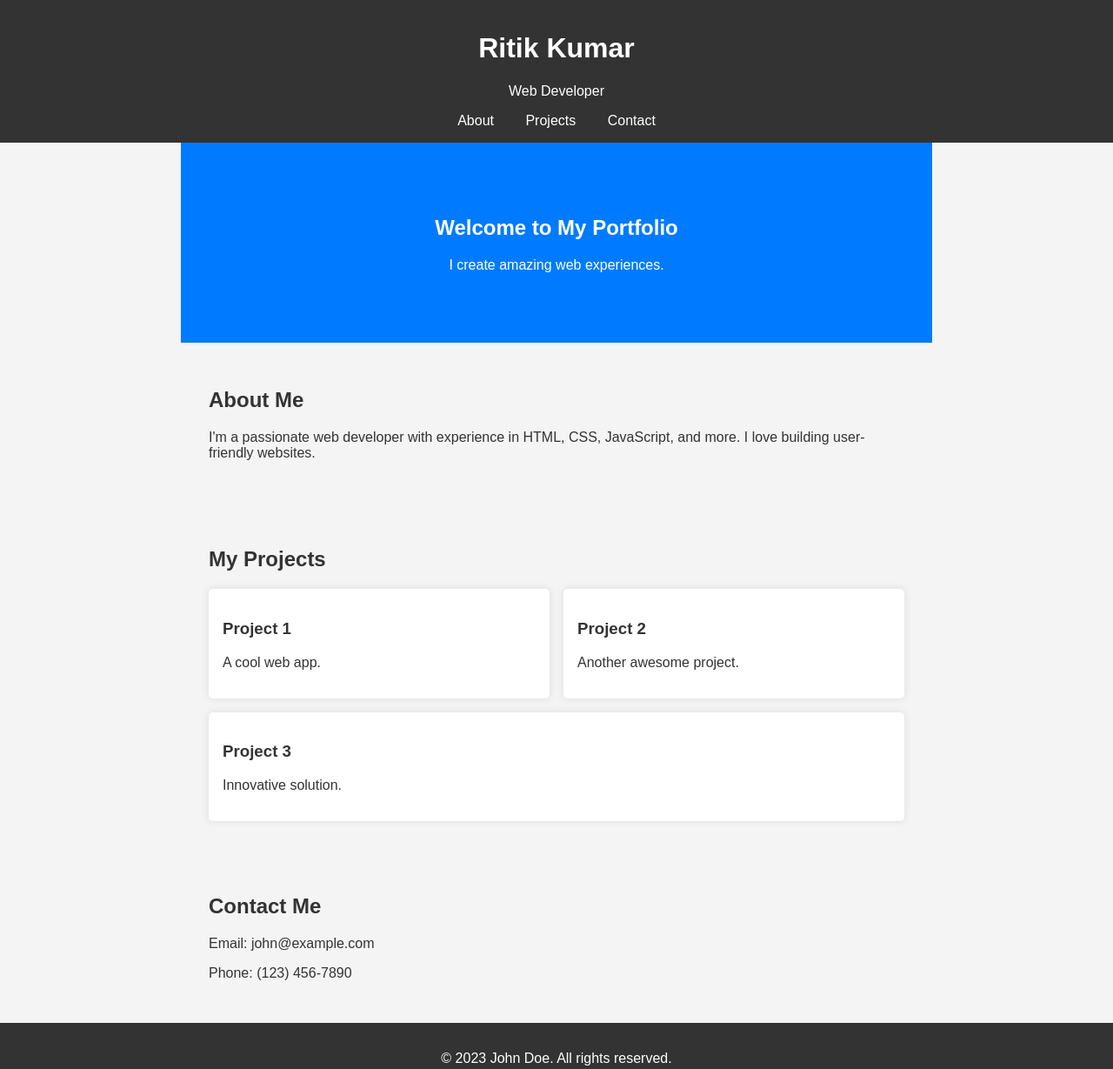
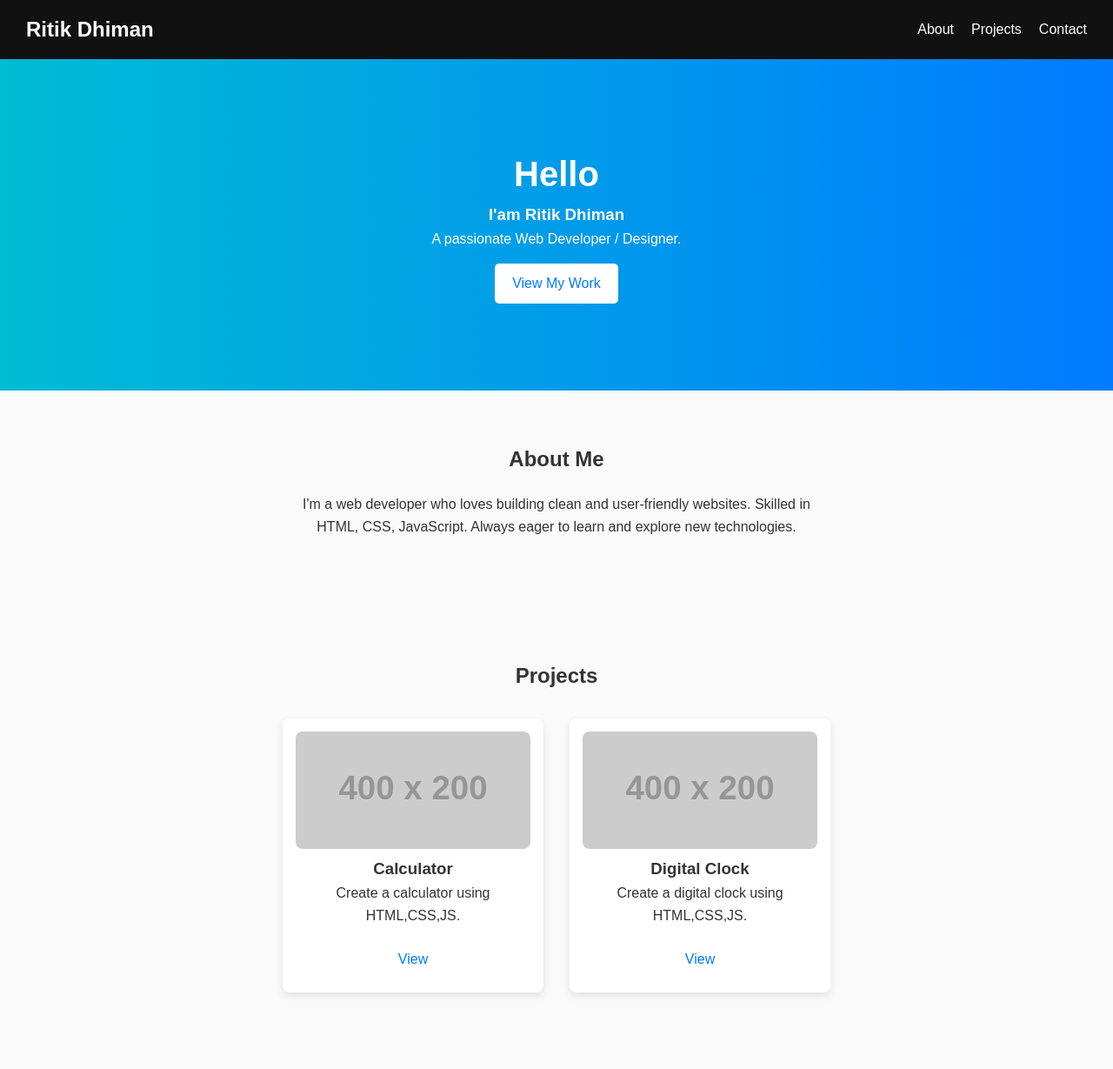
Before and after one commit to ashudhiman9253-dot/Ritikdhiman, a plain HTML site: page index.html in a window 1280 px wide. Shown: the top 1229 px of the page at 87% size. Drawn offline with Linux system fonts and the light colour scheme; placeholder pictures from the web are drawn by us.

Commit message:
Add files via upload

```diff
--- a/index.html
+++ b/index.html
@@ -1,109 +1,234 @@
 <!DOCTYPE html>
 <html lang="en">
 <head>
-    <meta charset="UTF-8">
-    <meta name="viewport" content="width=device-width, initial-scale=1.0">
+  <meta charset="UTF-8" />
+  <meta name="viewport" content="width=device-width, initial-scale=1.0" />
   <title>My Portfolio</title>
   <style>
-        body {
-            font-family: Arial, sans-serif;
+    * {
       margin: 0;
       padding: 0;
-            background-color: #f4f4f4;
+      box-sizing: border-box;
+      font-family: "Poppins", sans-serif;
+    }
+
+    body {
       color: #333;
+      line-height: 1.6;
+      background: #fafafa;
     }
+
     header {
-            background-color: #333;
+      background: #111;
       color: white;
-            padding: 1rem;
+      padding: 15px 30px;
+      position: sticky;
+      top: 0;
+      z-index: 10;
+    }
+
+    nav {
+      display: flex;
+      justify-content: space-between;
+      align-items: center;
+    }
+
+    .logo {
+      font-size: 1.5rem;
+      font-weight: bold;
+    }
+
+    .nav-links {
+      list-style: none;
+      display: flex;
+      gap: 20px;
+    }
+
+    .nav-links a {
+      color: white;
+      text-decoration: none;
+      transition: color 0.3s;
+    }
+
+    .nav-links a:hover {
+      color: #00bcd4;
+    }
+
+    #hero {
+      background: linear-gradient(to right, #00bcd4, #007bff);
+      color: white;
+      text-align: center;
+      padding: 100px 20px;
+    }
+
+    .hero-content h2 {
+      font-size: 2.5rem;
+    }
+
+    .hero-content h2 span {
+      color: #ffe082;
+    }
+
+    .btn {
+      background: white;
+      color: #007bff;
+      padding: 10px 20px;
+      border-radius: 5px;
+      text-decoration: none;
+      display: inline-block;
+      margin-top: 15px;
+      transition: 0.3s;
+    }
+
+    .btn:hover {
+      background: #007bff;
+      color: white;
+    }
+
+    section {
+      padding: 60px 20px;
       text-align: center;
     }
-        nav {
-            margin-top: 1rem;
+
+    .projects-container {
+      display: flex;
+      flex-wrap: wrap;
+      justify-content: center;
+      gap: 30px;
+      margin-top: 30px;
     }
-        nav a {
+
+    .project-card {
+      background: white;
+      width: 300px;
+      border-radius: 8px;
+      box-shadow: 0 4px 10px rgba(0,0,0,0.1);
+      padding: 15px;
+      transition: transform 0.3s;
+    }
+
+    .project-card:hover {
+      transform: translateY(-5px);
+    }
+
+    .project-card img {
+      width: 100%;
+      border-radius: 8px;
+    }
+
+    form {
+      display: flex;
+      flex-direction: column;
+      width: 300px;
+      margin: 0 auto;
+      gap: 15px;
+      margin-top: 20px;
+    }
+
+    form input, form textarea {
+      padding: 10px;
+      border: 1px solid #ccc;
+      border-radius: 5px;
+      font-size: 1rem;
+    }
+
+    form button {
+      background: #007bff;
       color: white;
-            margin: 0 1rem;
-            text-decoration: none;
+      padding: 10px;
+      border: none;
+      border-radius: 5px;
+      cursor: pointer;
+      transition: 0.3s;
     }
-        section {
-            padding: 2rem;
-            max-width: 800px;
-            margin: 0 auto;
+
+    form button:hover {
+      background: #0056b3;
     }
-        .hero {
-            background-color: #007bff;
+
+    footer {
+      background: #111;
       color: white;
       text-align: center;
-            padding: 4rem 2rem;
+      padding: 20px;
+      margin-top: 40px;
     }
-        .projects {
-            display: flex;
-            flex-wrap: wrap;
-            gap: 1rem;
+
+    @media (max-width: 768px) {
+      .projects-container {
+        flex-direction: column;
+        align-items: center;
       }
-        .project {
-            background: white;
-            padding: 1rem;
-            border-radius: 5px;
-            box-shadow: 0 0 10px rgba(0,0,0,0.1);
-            flex: 1 1 300px;
-        }
-        footer {
-            background-color: #333;
-            color: white;
-            text-align: center;
-            padding: 1rem;
     }
   </style>
 </head>
 <body>
   <header>
-        <h1>Ritik Kumar</h1>
-        <p>Web Developer</p>
     <nav>
-            <a href="#about">About</a>
-            <a href="#projects">Projects</a>
-            <a href="#contact">Contact</a>
+      <h1 class="logo">Ritik Dhiman</h1>
+      <ul class="nav-links">
+        <li><a href="#about">About</a></li>
+        <li><a href="#projects">Projects</a></li>
+        <li><a href="#contact">Contact</a></li>
+      </ul>
     </nav>
   </header>
 
-    <section id="hero" class="hero">
-        <h2>Welcome to My Portfolio</h2>
-        <p>I create amazing web experiences.</p>
+  <section id="hero">
+    <div class="hero-content">
+      <h2>Hello </h2>
+      <h3><span>I'am Ritik Dhiman</span></h3>
+      <p>A passionate Web Developer / Designer.</p>
+      <a href="#projects" class="btn">View My Work</a>
+    </div>
   </section>
 
   <section id="about">
     <h2>About Me</h2>
-        <p>I'm a passionate web developer with experience in HTML, CSS, JavaScript, and more. I love building user-friendly websites.</p>
+    <p style="max-width:600px;margin:20px auto;">
+      I'm a web developer who loves building clean and user-friendly websites.
+      Skilled in HTML, CSS, JavaScript. Always eager to
+      learn and explore new technologies.
+    </p>
   </section>
 
   <section id="projects">
-        <h2>My Projects</h2>
-        <div class="projects">
-            <div class="project">
-                <h3>Project 1</h3>
-                <p>A cool web app.</p>
+    <h2>Projects</h2>
+    <div class="projects-container">
+      <div class="project-card">
+        <img src="https://via.placeholder.com/400x200" alt="Project 1">
+        <h3>Calculator</h3>
+        <p>Create a calculator using HTML,CSS,JS.</p>
+        <a href="calculator.html" class="btn">View</a>
       </div>
-            <div class="project">
-                <h3>Project 2</h3>
-                <p>Another awesome project.</p>
-            </div>
-            <div class="project">
-                <h3>Project 3</h3>
-                <p>Innovative solution.</p>
+      <div class="project-card">
+        <img src="https://via.placeholder.com/400x200" alt="Project 2">
+        <h3>Digital Clock</h3>
+        <p>Create a digital clock using HTML,CSS,JS.</p>
+        <a href="clock.html" class="btn">View</a>
       </div>
     </div>
   </section>
 
   <section id="contact">
     <h2>Contact Me</h2>
-        <p>Email: john@example.com</p>
-        <p>Phone: (123) 456-7890</p>
+    <form id="contactForm">
+      <input type="text" placeholder="Your Name" required />
+      <input type="email" placeholder="Your Email" required />
+      <textarea placeholder="Your Message" required></textarea>
+      <button type="submit">Send</button>
+    </form>
   </section>
 
   <footer>
-        <p>&copy; 2023 John Doe. All rights reserved.</p>
+    <p>© 2025 Your Name. All rights reserved.</p>
   </footer>
+
+  <script>
+    document.getElementById("contactForm").addEventListener("submit", function(e) {
+      e.preventDefault();
+      alert("Message sent! (demo only)");
+    });
+  </script>
 </body>
 </html>
```
Lines whose indentation alone changed are shown as unchanged.
